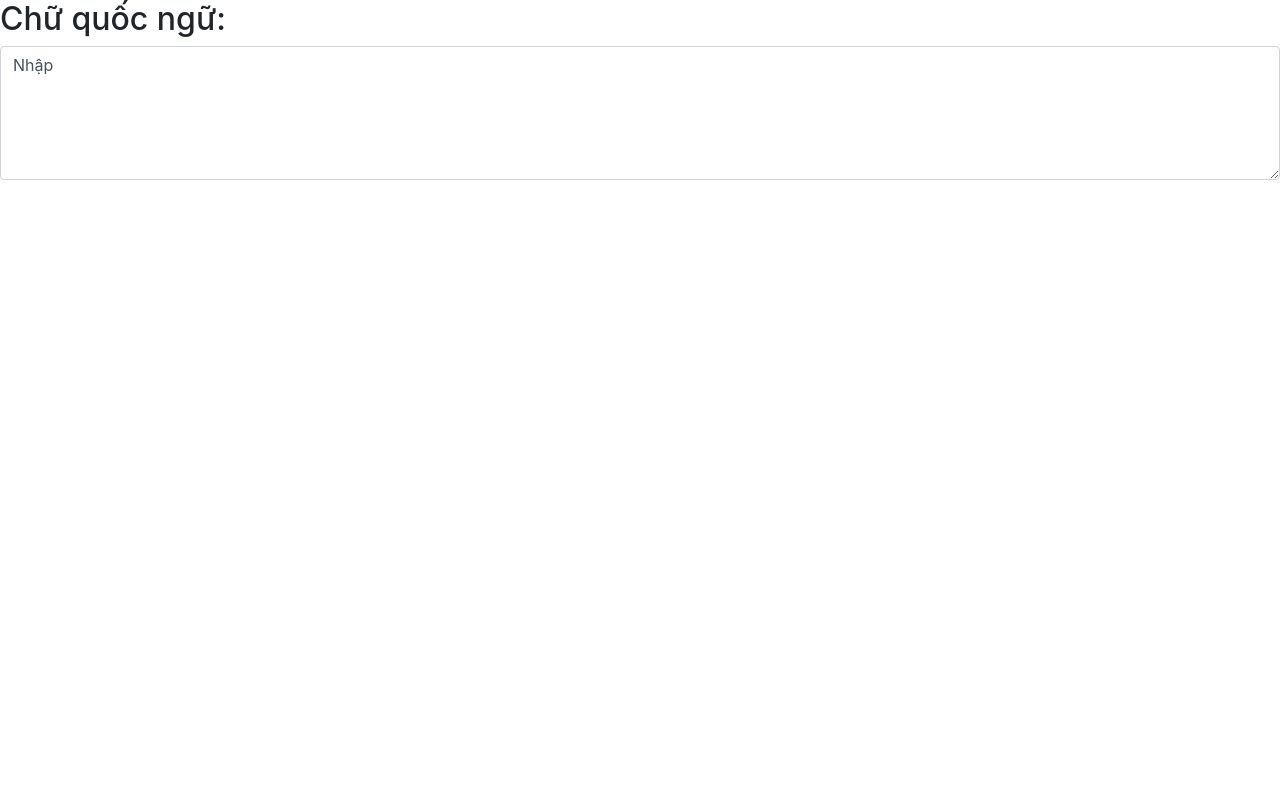
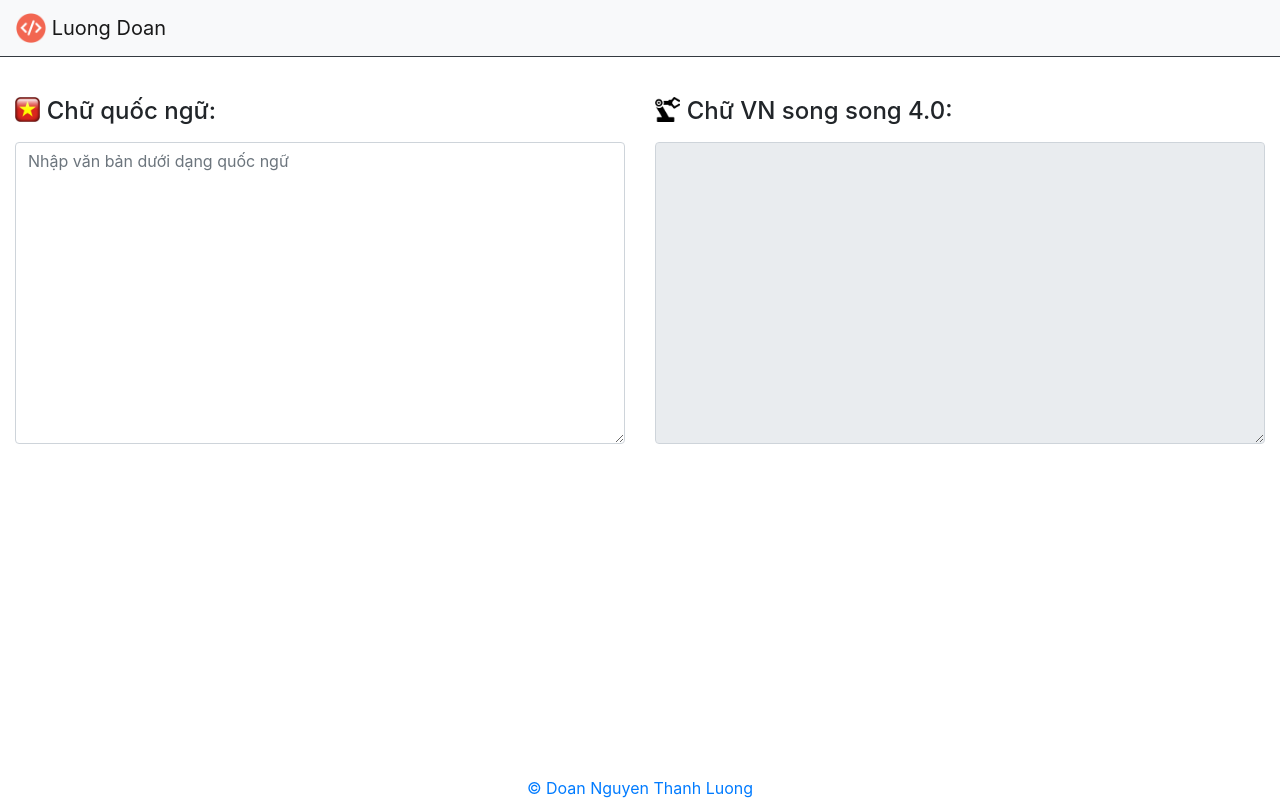
Before and after one commit to thanhluong/4cham0, a plain HTML site: page index.html in a window 1280 px wide. Drawn offline with nearby package versions, Linux system fonts and the light colour scheme.

Commit message:
Update interface

```diff
--- a/index.html
+++ b/index.html
@@ -6,21 +6,47 @@
     <script src="https://cdn.jsdelivr.net/npm/popper.js@1.16.0/dist/umd/popper.min.js" integrity="sha384-Q6E9RHvbIyZFJoft+2mJbHaEWldlvI9IOYy5n3zV9zzTtmI3UksdQRVvoxMfooAo" crossorigin="anonymous"></script>
     <script src="https://stackpath.bootstrapcdn.com/bootstrap/4.4.1/js/bootstrap.min.js" integrity="sha384-wfSDF2E50Y2D1uUdj0O3uMBJnjuUD4Ih7YwaYd1iqfktj0Uod8GCExl3Og8ifwB6" crossorigin="anonymous"></script>
     <script src="cvnss.js"></script>
+
+    <link rel="stylesheet" type="text/css" href="style.css" />
+
 </head>
 
-<h2>Chữ quốc ngữ:</h2>
-<div class="form-group">
-    <textarea class="form-control" rows="5" id="inputtext">Nhập</textarea>
+<nav class="navbar border-bottom border-dark navbar-light bg-light">
+    <a class="navbar-brand" href="https://luongd.xyz">
+        <img src="ico_homepage.png" width="30" height="30" class="d-inline-block align-top">
+        Luong Doan
+    </a>
+</nav>
+
+<div class="container-fluid">
+
+<div class="row translate_div">
+    <div class="col-sm-6 col-md-6 col-lg-6 form-group shadow-textarea">
+        <label for="inputtext">
+            <img src="ico_vietnam.png" class="img-responsive" width="25pt" class="float-left">
+            <h4 class="float-right">Chữ quốc ngữ:</h4>
+        </label>
+        <textarea class="form-control" rows="12" id="inputtext" placeholder="Nhập văn bản dưới dạng quốc ngữ"></textarea>
+    </div>
+
+    <div class="col-sm-6 col-md-6 col-lg-6 form-group shadow-textarea">
+        <label for="inputtext">
+            <img src="ico_4cham0.png" class="img-responsive" width="25pt" class="float-left">
+            <h4 class="float-right">Chữ VN song song 4.0:</h4>
+        </label>
+        <textarea class="form-control" rows="12" readonly id="resulttext">
+        </textarea>
+    </div>
+</div>
 </div>
 
-<div class="resultdiv">
-    <p class="text-justify" id="resulttext"></p>
-</div>
+<footer class="fixed-bottom">
+    <center><a target="_blank" href="https://www.facebook.com/DoanNguyenThanhLuong/">© Doan Nguyen Thanh Luong</a></center>
+</footer>
 
 <script type="text/javascript">
     $("#inputtext").on("input propertychange", function(){
         var res = $("#inputtext").val();
         $("#resulttext").text(convert_text(res));
-        console.log("textarea changed!");
     });
 </script>
--- /dev/null
+++ b/style.css
@@ -0,0 +1,7 @@
+h4{
+    margin-left: 5pt;
+}
+
+.translate_div{
+    margin-top: 30pt;
+}
```
Also changed, not shown: ico_4cham0.png (added), ico_homepage.png (added), ico_vietnam.png (added).
